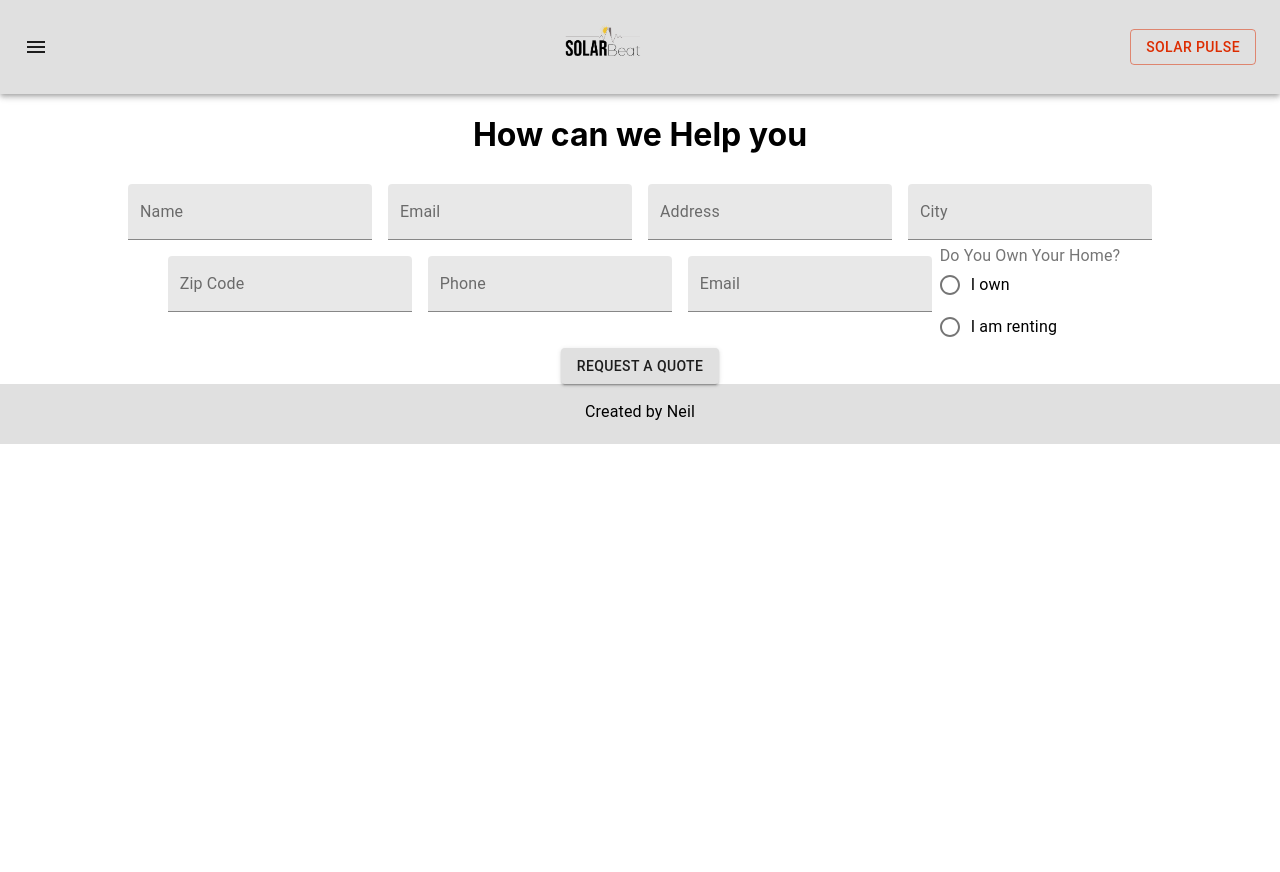
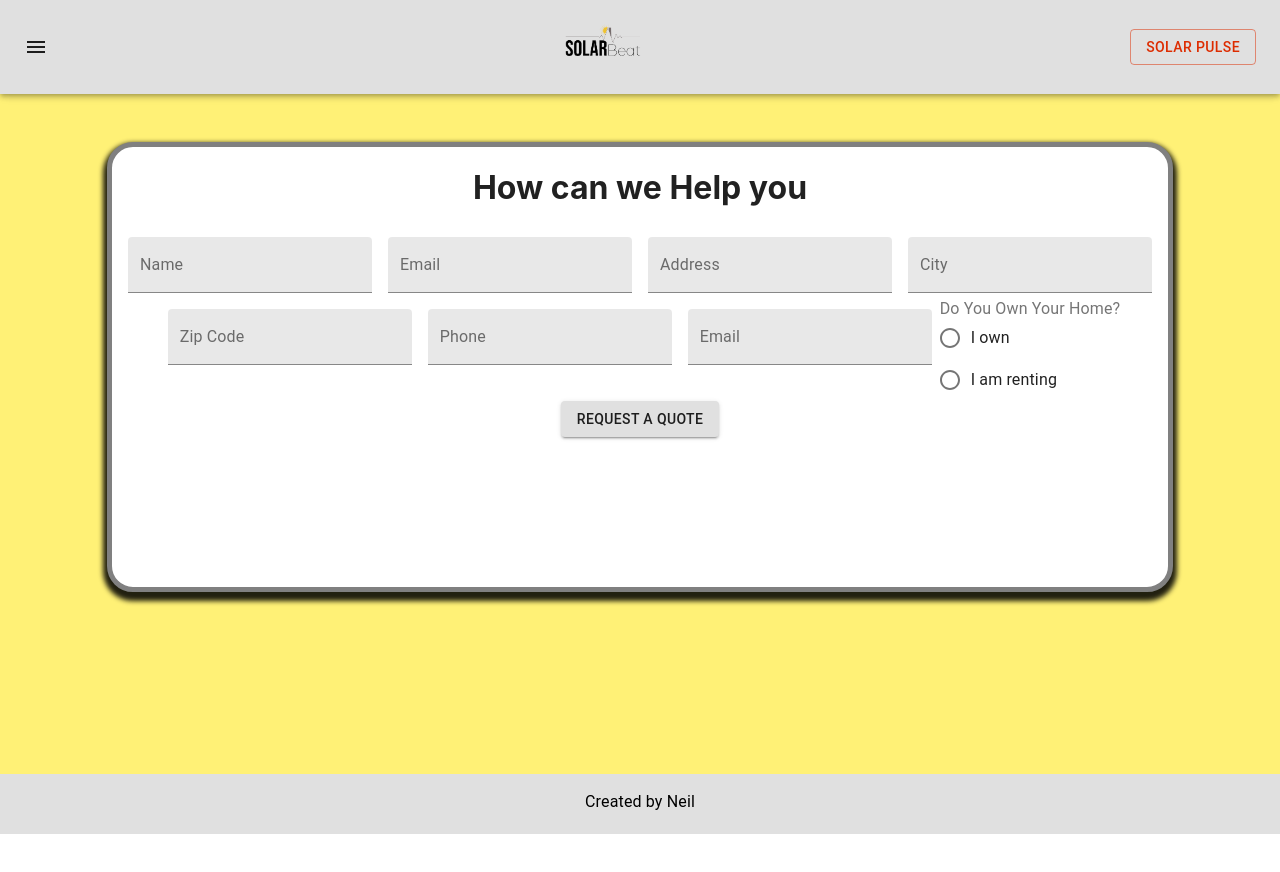
Before and after one commit to NGDino/solar-beat, a React (Create React App) app in the folder solar-beat/: page /contact in a window 1280 px wide. Shown: the top 872 px of the page. Before the commit the page ends 800 px from the top, so only its background shows below. Built offline with nearby package versions, Linux system fonts and the light colour scheme.

Commit message:
added some contact form style

```diff
--- /dev/null
+++ b/solar-beat/src/components/ContactForm/index.js
@@ -0,0 +1,66 @@
+import React, {useState} from 'react';
+import {Paper, TextField, FormControl, RadioGroup, FormControlLabel, Button, Radio, FormLabel} from '@material-ui/core'
+import {makeStyles} from '@material-ui/core/styles'
+
+
+const useStyles = makeStyles((theme) => ({
+    formControl: {
+        margin: theme.spacing(1),
+        minWidth: 120,
+    },
+    selectEmpty: {
+        marginTop: theme.spacing(2),
+    },
+    formContainer: {
+        height: '55vh',
+        boxShadow: '0 5px 5px 4px',
+        border: '5px solid grey',
+        borderRadius: 26,
+    }
+}));
+
+
+const ContactForm = () => {
+    const classes = useStyles();
+    const [value, setValue] = useState('female');
+
+    const handleChange = (event) => {
+        setValue(event.target.value);
+    };
+
+    return (
+        <Paper elevation ={3} varients="outlined" className={classes.formContainer} >
+            <h1>How can we Help you</h1>
+                <form >
+                    <TextField className={classes.formControl} id="name" name="name" label="Name" variant="filled" >
+                    </TextField>
+                    <TextField className={classes.formControl} id="email" name="email" label="Email" variant="filled" >
+                    </TextField>
+                    <TextField className={classes.formControl} id="address" name="address" label="Address" variant="filled" >
+                    </TextField>
+                    <TextField className={classes.formControl} id="city" name="city" label="City" variant="filled" >
+                    </TextField>
+                    <TextField className={classes.formControl} id="zip" name="zip" label="Zip Code" variant="filled" >
+                    </TextField>
+                    <TextField className={classes.formControl} id="phone" name="phone" label="Phone" variant="filled" >
+                    </TextField>
+                    <TextField className={classes.formControl} id="email" name="email" label="Email" variant="filled" >
+                    </TextField>
+                    <FormControl component="fieldset">
+                    <FormLabel component="legend">Do You Own Your Home?</FormLabel>
+                    <RadioGroup aria-label="owner" name="owner1" value={value} onChange={handleChange}>
+                        <FormControlLabel value="owner1" control={<Radio />} label="I own" />
+                        <FormControlLabel value="rent" control={<Radio />} label="I am renting" />
+                    </RadioGroup>
+                    </FormControl>
+                    <br/>
+                    <Button variant="contained" color="primary" type='submit' >
+                        Request a Quote
+                    </Button>
+
+                </form>
+            </Paper>
+    )
+}
+
+export default ContactForm;
--- a/solar-beat/src/components/Footer/index.js
+++ b/solar-beat/src/components/Footer/index.js
@@ -1,5 +1,5 @@
 import React from 'react';
-import {Box, Typography, BottomNavigation } from '@material-ui/core';
+import {Box, Typography } from '@material-ui/core';
 import {makeStyles} from '@material-ui/core/styles';
 
 const useStyles = makeStyles({
--- a/solar-beat/src/components/HomeCards/index.js
+++ b/solar-beat/src/components/HomeCards/index.js
@@ -19,7 +19,6 @@ const HomeCards = () => {
         },
         cardContainer: {
             padding: '1em 10px 25px 10px',
-            display: 'block'
         },
         cardStyle : {
             height: '65vh',
@@ -34,7 +33,7 @@ const HomeCards = () => {
     return(
         <Box bgcolor='secondary.light'>
                 <Grid container spacing={3} className={classes.cardContainer} align='center' justify='center' direction='row' >
-                    <Grid item item xs={12} sm={6} md={3}  >
+                    <Grid item xs={12} sm={6} md={3}  >
                         <Card className={classes.cardStyle}>
                             <div >
                                 <img src={calculator} alt='calculator illustration'/>
--- a/solar-beat/src/pages/Contact/index.js
+++ b/solar-beat/src/pages/Contact/index.js
@@ -1,57 +1,35 @@
 import React, {useState} from 'react'
-import {Box, FormControl, InputLabel, MenuItem, Select, TextField, FormControlLabel, FormLabel, Radio, RadioGroup, Button } from '@material-ui/core';
-import { makeStyles } from '@material-ui/core/styles'
+import {Box, Grid } from '@material-ui/core';
+import { makeStyles } from '@material-ui/core/styles';
 
-const useStyles = makeStyles((theme) => ({
-    formControl: {
-        margin: theme.spacing(1),
-        minWidth: 120,
+import ContactForm from '../../components/ContactForm'
+
+const useStyles = makeStyles({
+    boxStyle: {
+        height: '85vh'
     },
-    selectEmpty: {
-        marginTop: theme.spacing(2),
-    },
-}));
+    container: {
+        margin: '3em'
+    }
+})
+
 
 const Contact = () =>{
-    const classes = useStyles();
-    const [value, setValue] = useState('female');
-
-    const handleChange = (event) => {
-        setValue(event.target.value);
-    };
-
+    const classes = useStyles()
     return(
-        <Box>
-            <h1>How can we Help you</h1>
-            <form>
-                <TextField className={classes.formControl} id="name" name="name" label="Name" variant="filled" >
-                </TextField>
-                <TextField className={classes.formControl} id="email" name="email" label="Email" variant="filled" >
-                </TextField>
-                <TextField className={classes.formControl} id="address" name="address" label="Address" variant="filled" >
-                </TextField>
-                <TextField className={classes.formControl} id="city" name="city" label="City" variant="filled" >
-                </TextField>
-                <TextField className={classes.formControl} id="zip" name="zip" label="Zip Code" variant="filled" >
-                </TextField>
-                <TextField className={classes.formControl} id="phone" name="phone" label="Phone" variant="filled" >
-                </TextField>
-                <TextField className={classes.formControl} id="email" name="email" label="Email" variant="filled" >
-                </TextField>
-                <FormControl component="fieldset">
-                <FormLabel component="legend">Do You Own Your Home?</FormLabel>
-                <RadioGroup aria-label="owner" name="owner1" value={value} onChange={handleChange}>
-                    <FormControlLabel value="owner1" control={<Radio />} label="I own" />
-                    <FormControlLabel value="rent" control={<Radio />} label="I am renting" />
-                </RadioGroup>
-                </FormControl>
-                <br/>
-                <Button variant="contained" color="primary" type='submit' >
-                    Request a Quote
-                </Button>
-
-            </form>
-
+        <Box bgcolor='secondary.light' className= {classes.boxStyle}>
+            <Grid
+                container
+                spacing={0}
+                direction="column"
+                alignItems="center"
+                justify="flex-start"
+                style={{ minHeight: '100vh' }}
+                >
+                    <Grid item xs={10} className={classes.container}>
+                        <ContactForm />
+                    </Grid>
+                </Grid>
         </Box>
 
 
```
Also changed, not shown: 1 other file (tests, documents, lock files or other folders).
